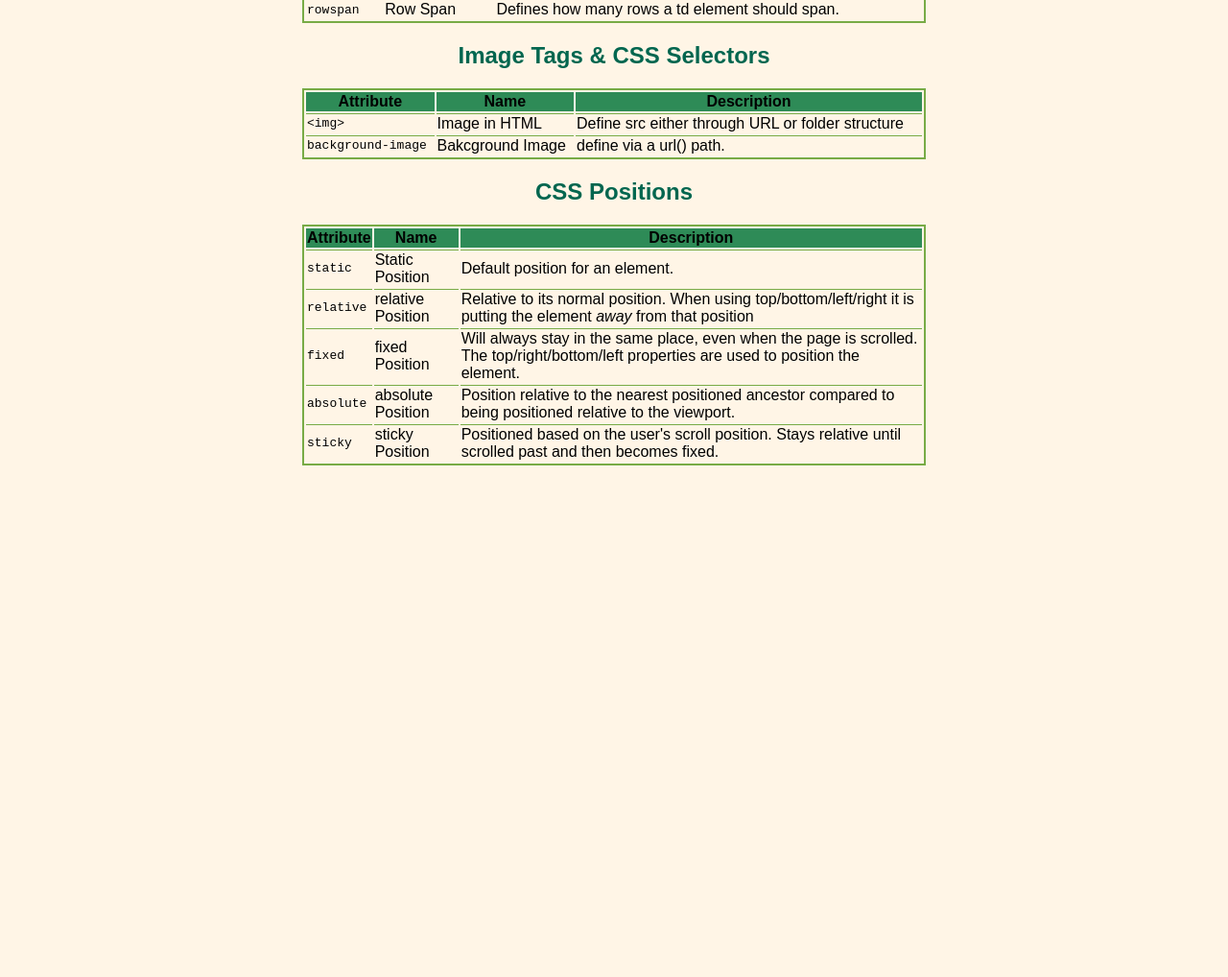
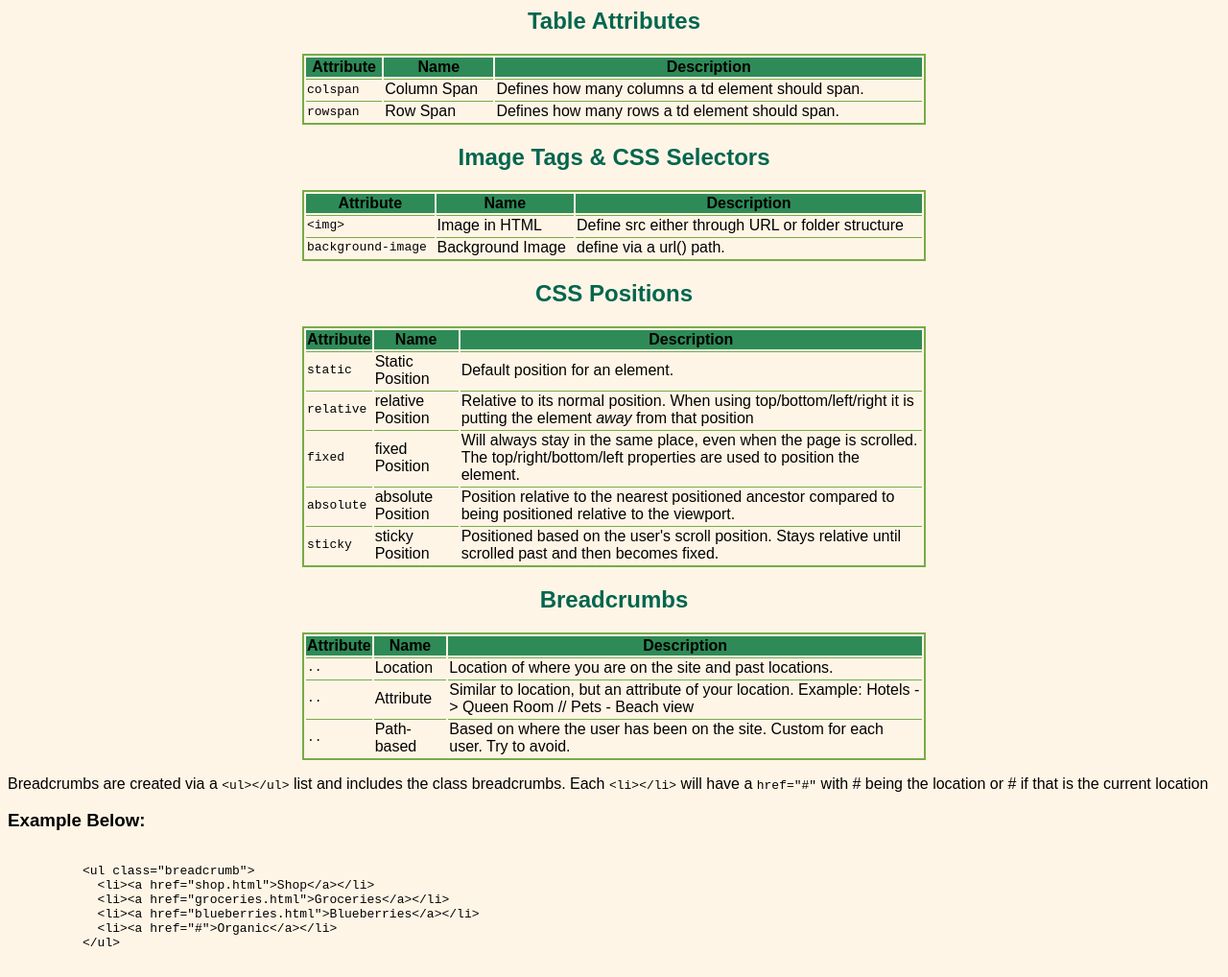
Before and after one commit to dav3schneider/Dav3Schneider.github.io, a plain HTML site: page index.html in a window 1280 px wide. Shown: the part 432-1450 px from the top of the page at 96% size. Before the commit the page ends 925 px from the top, so only its background shows below. Drawn offline with Linux system fonts and the light colour scheme.

Commit message:
Update index.html

```diff
--- a/index.html
+++ b/index.html
@@ -5,6 +5,15 @@
   <body>
     <h1>HTML Table Reference</h1>
     <p id="author">by Alexander Schneider</p>
+
+<ul class="breadcrumb">
+    <li class="location"><a href="#TableTags">Table Tags</a></li>
+    <li class="location"><a href="#Table Attributes">Table Attributes</a></li>
+    <li class="location"><a href="#Image Tags">Image Tags</a></li>
+    <li class="location"><a href="#CSS Positions">CSS Positions</a></li>
+    <li class="location"><a href="#Breadcrumbs">Breadcrumbs</a></li>
+</ul>
+  <div id="TableTags">
     <h2>Table Tags</h2>
     <table>
       <thead>
@@ -45,7 +54,8 @@
         </tr>
       </tbody>
     </table>
-
+  </div>
+  <div id="Table Attributes">
     <h2>Table Attributes</h2>
     <table>
       <thead>
@@ -66,7 +76,8 @@
         </tr>
       </tbody>
     </table>
-
+  </div>
+  <div id="Image Tags">
     <h2>Image Tags & CSS Selectors</h2>
     <table>
       <thead>
@@ -82,12 +93,13 @@
           </tr>
         <tr>
           <td><span class="code">background-image</span></td>
-          <td>Bakcground Image</td>
+          <td>Background Image</td>
           <td>define via a url() path. </td>
         </tr>
       </tbody>
     </table>
-
+  </div>
+  <div id="CSS Positions">
     <h2>CSS Positions</h2>
     <table>
       <thead>
@@ -123,5 +135,48 @@
         </tr>
       </tbody>
     </table>
+  </div>
+  <div id="breadcrumbs">
+    <h2>Breadcrumbs</h2>
+    <table>
+      <thead>
+        <tr><th>Attribute</th>
+        <th>Name</th>
+        <th>Description</th>
+      </tr></thead>
+      <tbody>
+        <tr>
+            <td><span class="code">..</span></td>
+            <td>Location</td>
+            <td>Location of where you are on the site and past locations.</td>
+        </tr>
+        <tr>
+            <td><span class="code">..</span></td>
+            <td>Attribute</td>
+            <td>Similar to location, but an attribute of your location. Example: Hotels -> Queen Room // Pets - Beach view</td>
+        </tr>
+        <tr>
+            <td><span class="code">..</span></td>
+            <td>Path-based</td>
+            <td>Based on where the user has been on the site. Custom for each user. Try to avoid.</td>
+        </tr>
+      </tbody>
+    </table>
+    <p id="breadcrumbs-text">Breadcrumbs are created via a <code>&lt;ul&gt;&lt;/ul&gt;</code> list and includes the class breadcrumbs. Each <code>&lt;li&gt;&lt;/li&gt;</code> will have a <code>href=&quot;#&quot;</code> with # being the location or # if that is the current location</p>
+    <div class="example">
+    <h3>Example Below:</h3>
+    <div class="code-block">
+      <pre>
+        <code>
+          &lt;ul class=&quot;breadcrumb&quot;&gt;
+            &lt;li&gt;&lt;a href=&quot;shop.html&quot;&gt;Shop&lt;/a&gt;&lt;/li&gt;
+            &lt;li&gt;&lt;a href=&quot;groceries.html&quot;&gt;Groceries&lt;/a&gt;&lt;/li&gt;
+            &lt;li&gt;&lt;a href=&quot;blueberries.html&quot;&gt;Blueberries&lt;/a&gt;&lt;/li&gt;
+            &lt;li&gt;&lt;a href=&quot;#&quot;&gt;Organic&lt;/a&gt;&lt;/li&gt;
+          &lt;/ul&gt;</code>
+        </pre>
+    </div>
+    </div>
+    </div>
 
 </body></html>
```
